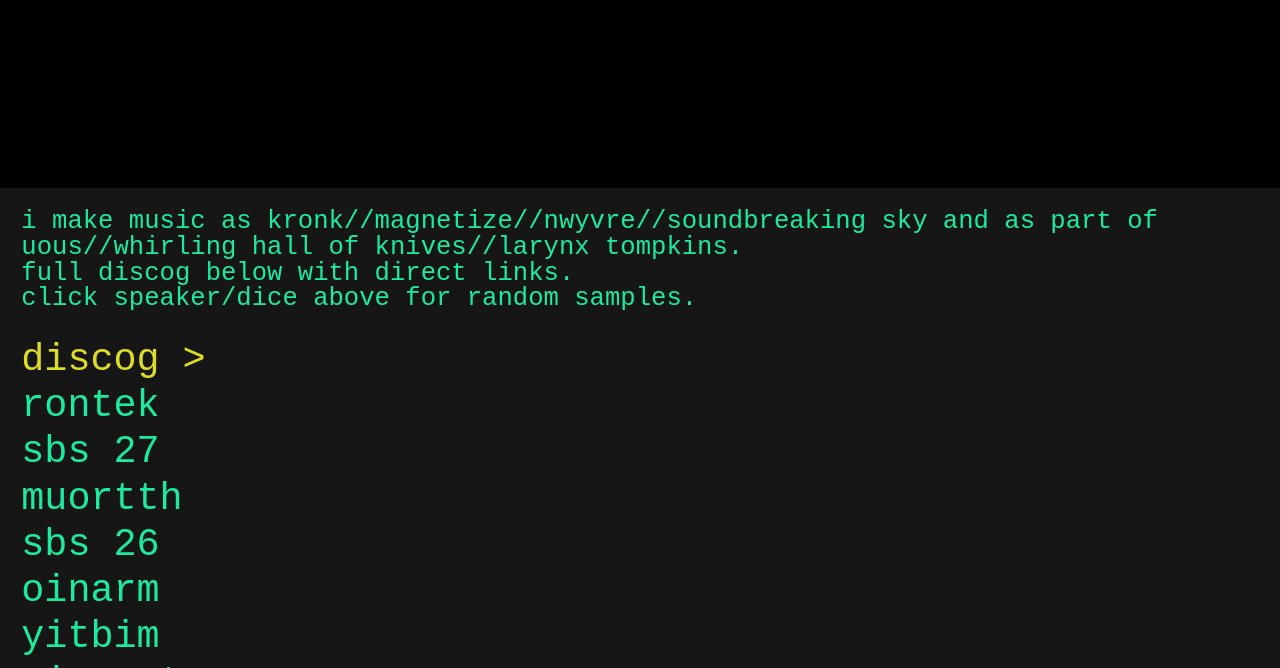
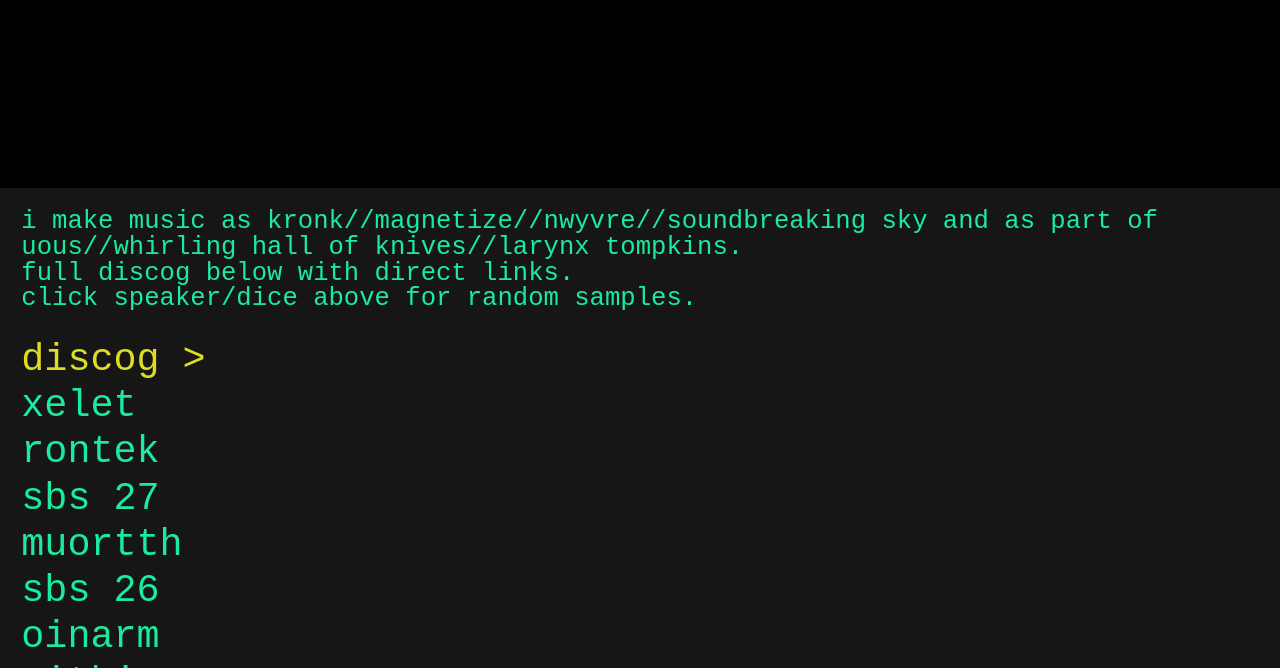
Before and after one commit to classicvinyl/kronk, a plain HTML site: page discog.html in a window 1280 px wide. Shown: the part 132-800 px from the top of the page. Drawn offline with Linux system fonts and the light colour scheme; a script that the page names is missing.

Commit message:
Add links to new albums in discog.html

```diff
--- a/discog.html
+++ b/discog.html
@@ -242,6 +242,7 @@ full discog below with direct links. <br>click speaker/dice above for random sam
 <div>
 <div class="green" id="release-link">
 <span class="yellow">discog ></span><br>
+<a href="https://soundbreakingsky.bandcamp.com/album/kronk-xelet" target="_blank" alt="" title="Kronk - Xelet">Xelet</a><br>
 <a href="https://soundbreakingsky.bandcamp.com/album/kronk-rontek" target="_blank" alt="" title="Kronk - Rontek">Rontek</a><br>
 <a href="https://soundbreakingsky.bandcamp.com/album/sbs-27" target="_blank" alt="" title="Sound Breaking Sky - SBS 27">SBS 27</a><br>
 <a href="https://soundbreakingsky.bandcamp.com/album/kronk-muortth" target="_blank" alt="" title="Kronk - Muortth">Muortth</a><br>
```
